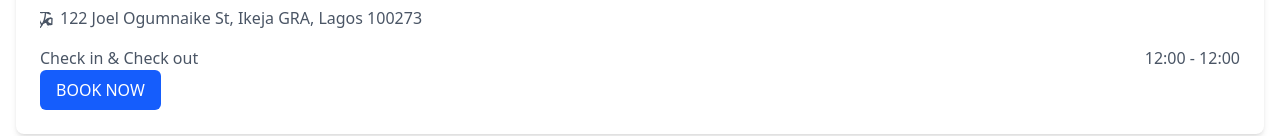
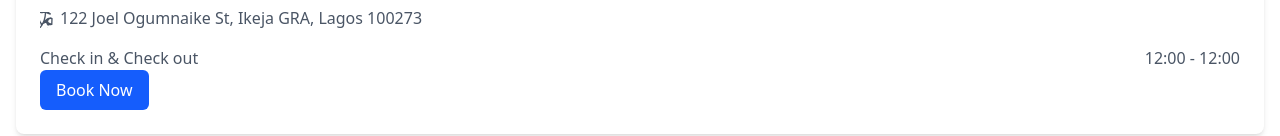
Before and after one commit to Mayoroftata/hotel-management-system, a Next.js app: page /deluxe/room1 in a window 1280 px wide. Shown: the part 816-952 px from the top of the page. Built offline with nearby package versions, Linux system fonts and the light colour scheme.

Commit message:
replace "BOOK NOW" button with link to booking page in multiple components

```diff
--- a/src/app/deluxe/room1/page.js
+++ b/src/app/deluxe/room1/page.js
@@ -96,7 +96,7 @@ const page = () => {
             <p className="text-gray-600">12:00 - 12:00</p>
           </div>
           <button className="bg-blue-600 rounded-md text-white duration-300 hover:bg-blue-700 px-4 py-2 transition">
-            BOOK NOW
+            <Link href="/booking">Book Now</Link>
           </button>
         </div>
 
--- a/src/app/deluxe/room2/page.js
+++ b/src/app/deluxe/room2/page.js
@@ -96,7 +96,7 @@ const page = () => {
             <p className="text-gray-600">12:00 - 12:00</p>
           </div>
           <button className="bg-blue-600 rounded-md text-white duration-300 hover:bg-blue-700 px-4 py-2 transition">
-            BOOK NOW
+          <Link href="/booking">Book Now</Link>
           </button>
         </div>
 
--- a/src/app/premium/page.js
+++ b/src/app/premium/page.js
@@ -52,7 +52,7 @@ const page = () => {
           </p>
           <p className="text-xl font-semibold mb-4">₦400,000 per night</p>
           <button className="bg-purple-600 rounded-md text-white duration-300 hover:bg-purple-700 px-4 py-2 transition">
-            CHECK AVAILABILITY
+            <Link href="/booking">Book Now</Link>
           </button>
         </div>
 
--- a/src/app/suites/suite1/page.js
+++ b/src/app/suites/suite1/page.js
@@ -96,7 +96,7 @@ const page = () => {
             <p className="text-gray-600">12:00 - 12:00</p>
           </div>
           <button className="bg-blue-600 rounded-md text-white duration-300 hover:bg-blue-700 px-4 py-2 transition">
-            BOOK NOW
+            <Link href="/booking">Book Now</Link>
           </button>
         </div>
 
--- a/src/app/suites/suite2/page.js
+++ b/src/app/suites/suite2/page.js
@@ -96,7 +96,7 @@ const page = () => {
             <p className="text-gray-600">12:00 - 12:00</p>
           </div>
           <button className="bg-blue-600 rounded-md text-white duration-300 hover:bg-blue-700 px-4 py-2 transition">
-            BOOK NOW
+            <Link href="/booking">Book Now</Link>
           </button>
         </div>
 
```
